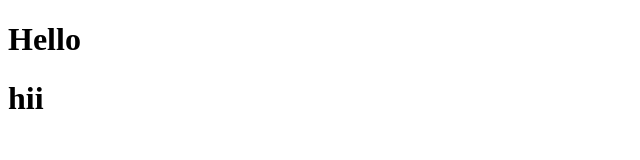
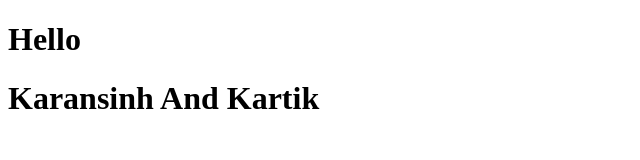
Before and after one commit to KARANSINH-P/k, a plain HTML site: page index.html in a window 1280 px wide. Shown: the whole page, without its empty margins (0-640 px from the left). Drawn offline with Linux system fonts and the light colour scheme.

Commit message:
Change with GitHub

```diff
--- a/index.html
+++ b/index.html
@@ -7,6 +7,6 @@
 </head>
 <body>
     <h1>Hello</h1>
-    <h1>hii</h1>
+    <h1>Karansinh And Kartik</h1>
 </body>
 </html>
```
